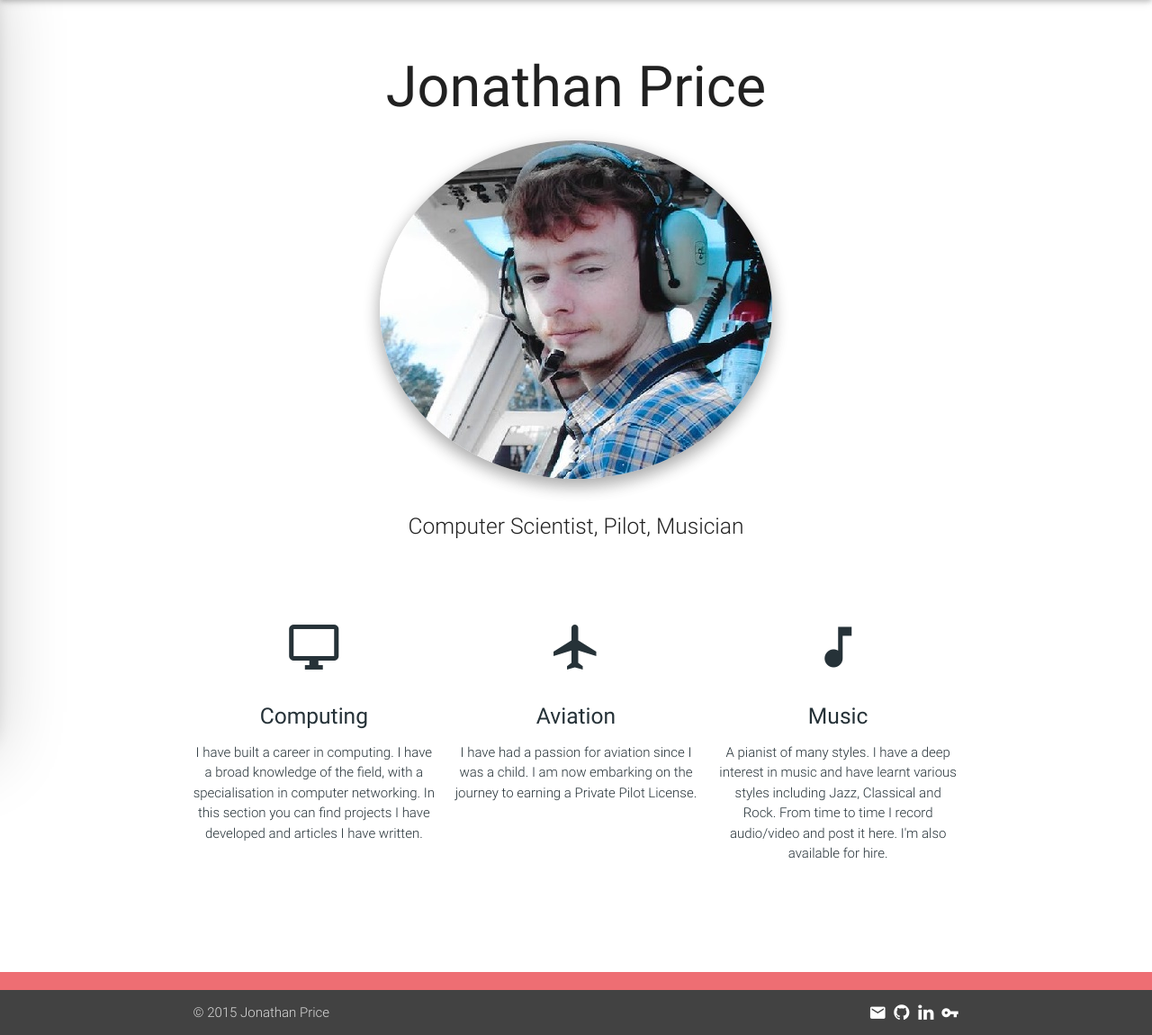
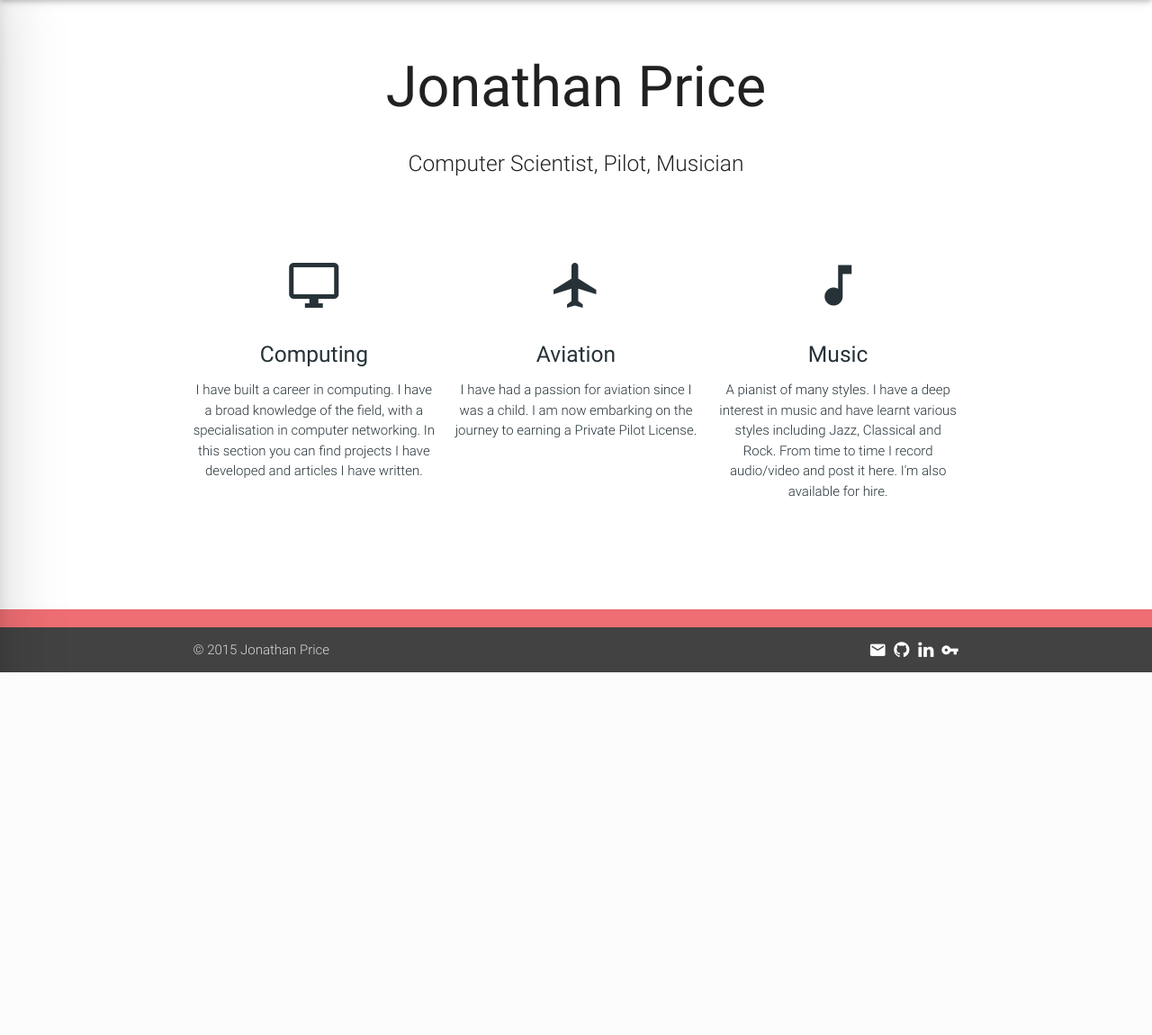
Before and after one commit to Pricetx/jonathanprice.uk, a PHP site: page / in a window 1280 px wide. Shown: the part 64-1214 px from the top of the page at 90% size. After the commit the page ends 811 px from the top, so only its background shows below. Run offline with PHP 8.4, Linux system fonts and the light colour scheme; some libraries are stand-ins or nearby versions.

Commit message:
Remove profile image for now

```diff
--- a/index.php
+++ b/index.php
@@ -5,9 +5,6 @@
         <div class="section no-pad-bot" id="index-banner">
           <div class="container">
             <h1 class="header center">Jonathan Price</h1>
-            <div class="row center">
-              <img class="center responsive-img circle z-depth-2" src="/images/avatar.jpg" alt="Jonathan Price"/>
-            </div>
             <div class="row center">
               <h5 class="header col s12 light">Computer Scientist, Pilot, Musician</h5>
             </div>
```
